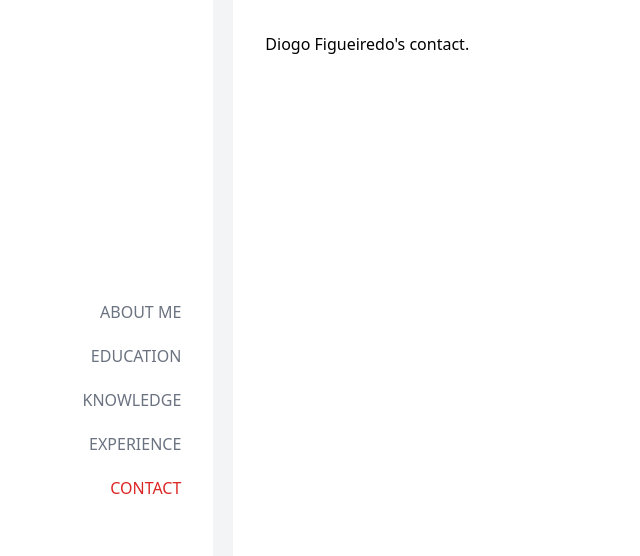
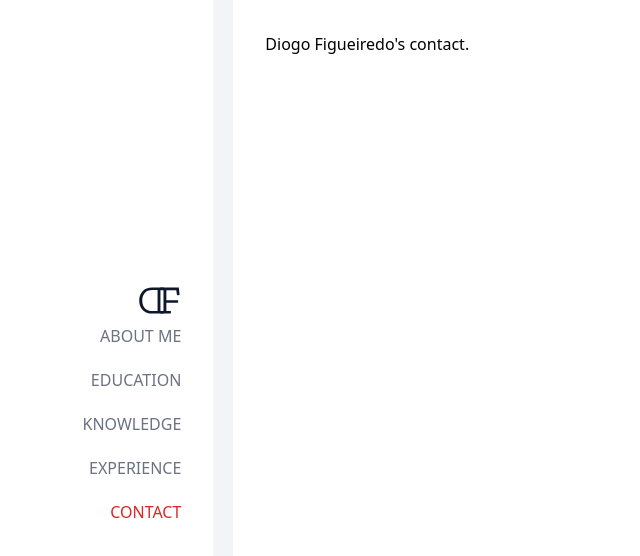
Before and after one commit to d-figueiredo/d-figueiredo.github.io, a React (Vite) app: page /contact in a window 1280 px wide. Shown: the top 556 px of the page, without its empty margins (0-640 px from the left). Built offline with nearby package versions, Linux system fonts and the light colour scheme.

Commit message:
Add dark and light logo in left section.

```diff
--- a/src/components/App.jsx
+++ b/src/components/App.jsx
@@ -5,6 +5,7 @@ import Education from './education/Education'
 import Knowledge from './knowledge/Knowledge'
 import Experience from './experience/Experience'
 import Contact from './contact/Contact'
+import Logo from './logo/Logo'
 
 const App = () => {
   return (
@@ -20,6 +21,7 @@ const App = () => {
 				</Routes>
 			</section>
 			<section className='p-8 bg-white flex justify-center sm:flex-col sm:basis-2/12'>
+				<Logo className='ml-auto' />
 				<Navigation />
 			</section>
 		</main>
--- /dev/null
+++ b/src/components/logo/Logo.jsx
@@ -0,0 +1,10 @@
+import logo_dark from '../../assets/logo_dark.svg'
+import logo_light from '../../assets/logo_light.svg'
+
+const Logo = ({isLight, className}) => {
+  return (
+		<img alt='Logo' src={isLight ? logo_light : logo_dark} width={42} className={className} />
+  )
+}
+
+export default Logo
```
Also changed, not shown: src/assets/logo_dark.svg (added), src/assets/logo_light.svg (added).
